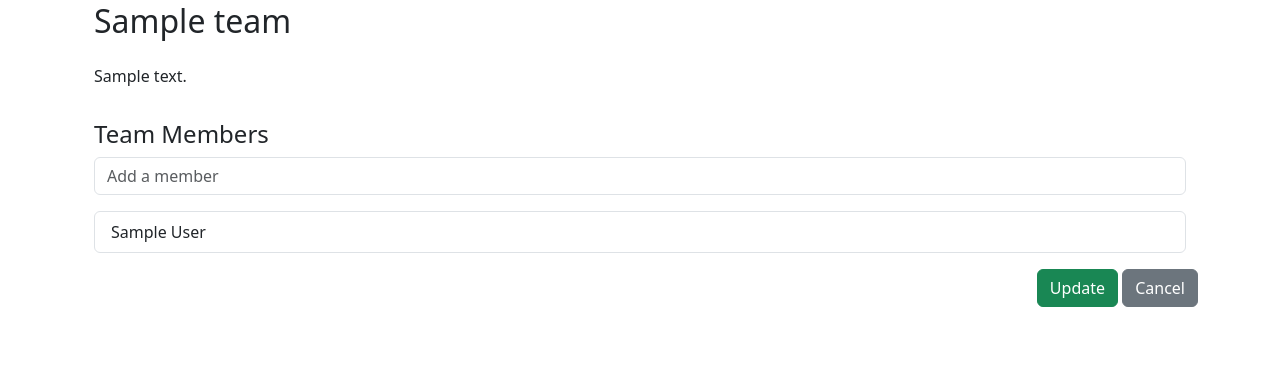
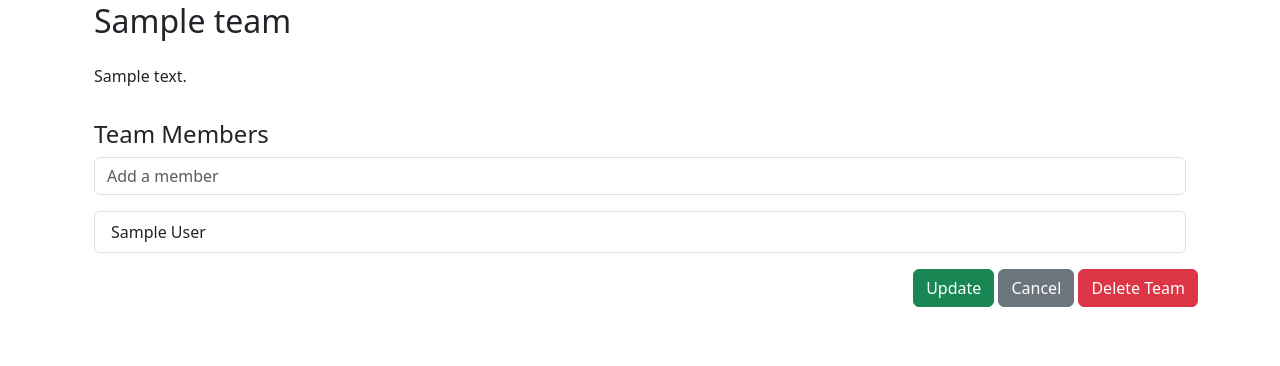
Before and after one commit to afrozetk/To-do-App, a Django app: page /teams/1/ in a window 1280 px wide. Shown: the part 95-461 px from the top of the page. Run offline with Django 5.2, Linux system fonts and the light colour scheme; tables that the repository leaves empty hold one stand-in row (values such as "Sample post").

Commit message:
add delete team modal
add delete team modal to html page, function on views and url to urls

```diff
--- a/todo_app/templates/teamdetails.html
+++ b/todo_app/templates/teamdetails.html
@@ -36,7 +36,35 @@
         <div class="col text-end">
             <button type="submit" class="btn btn-success">Update</button>
             <button type="button" class="btn btn-secondary" onclick="window.location.href='/'">Cancel</button>
+            <button type="button" class="btn btn-danger" data-bs-toggle="modal" data-bs-target="#deleteModal">Delete Team</button>
         </div>
     </div>
 </form>
+
+
+<!-- Delete Modal -->
+<div class="modal fade" id="deleteModal" tabindex="-1" aria-labelledby="deleteModalLabel" aria-hidden="true">
+    <div class="modal-dialog">
+        <div class="modal-content">
+            <div class="modal-header">
+                <h5 class="modal-title" id="deleteModalLabel">Delete?</h5>
+                <button type="button" class="btn-close" data-bs-dismiss="modal" aria-label="Close"></button>
+            </div>
+            <div class="modal-body">
+                Are you sure you wish to delete this item?
+            </div>
+            <div class="modal-footer">
+                <button type="button" class="btn btn-secondary" data-bs-dismiss="modal">Cancel</button>
+                <form method="POST" action="{% url 'delete_team' team.id %}">
+                    {% csrf_token %}
+                    <button type="submit" class="btn btn-danger">Delete</button>
+                </form>
+            </div>
+        </div>
+    </div>
+</div>
+
+
+
+
 {% endblock %}
--- a/todo_app/urls.py
+++ b/todo_app/urls.py
@@ -13,4 +13,5 @@ urlpatterns = [
     path("todos/<int:id>/delete/", views.todo_delete, name="todo_delete"),
     path("teams/new", views.createteam, name="createteam"),
     path("teams/<int:pk>/", views.teamdetails, name="teamdetails"),
+    path('teams/<int:pk>/delete/', views.delete_team, name='delete_team'),
 ]
--- a/todo_app/views.py
+++ b/todo_app/views.py
@@ -104,6 +104,15 @@ def teamdetails(request: HttpRequest, pk: int) -> HttpResponse:
         form = MemberForm()
     return render(request, 'teamdetails.html', {'team': team, 'members': members, 'form': form})
 
+def delete_team(request, pk):
+    # Get team by ID and it's associated members from the DB model:
+    team = get_object_or_404(Team, pk=pk)
+
+    if request.method == 'POST':
+        team.delete()
+        return redirect('createteam')
+    return redirect('teamdetails', pk=pk)
+
 
 def register(request: HttpRequest) -> HttpResponse:
   if request.method == 'POST':
```
